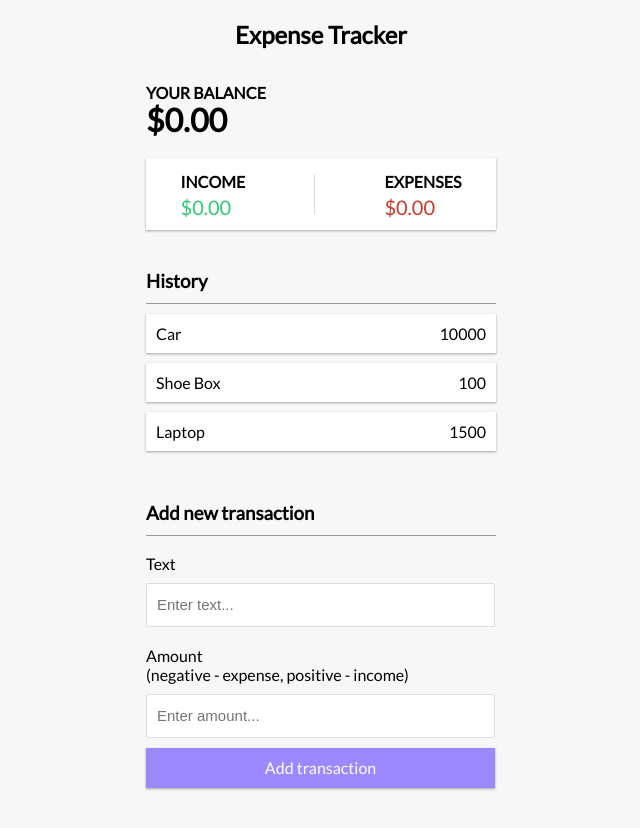
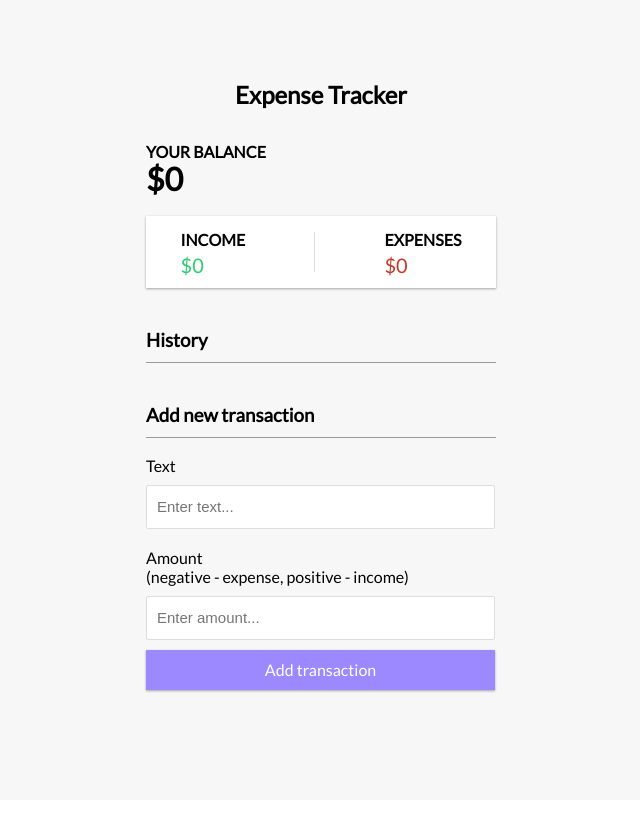
Before and after one commit to Amir-Shahzad7/Expense-Tracker-App, a React (Create React App) app: page / in a window 1280 px wide. Shown: the top 828 px of the page, without its empty margins (319-959 px from the left). After the commit the page ends 800 px from the top, so only its background shows below. Built offline with nearby package versions, Linux system fonts and the light colour scheme.

Commit message:
Updated Expense Tracker App

```diff
--- a/src/App.css
+++ b/src/App.css
@@ -10,8 +10,9 @@
   width: 350px;
   font-family: 'Lato', sans-serif;
 }
-.Header{
+.ExpenseTrackerApp{
   text-align: center;
+  margin-bottom: 40px;
 }
 .Balance{
   line-height: 5px;
@@ -22,23 +23,27 @@
   justify-content: space-around;
   box-shadow: 0 1px 3px rgba(0, 0, 0, 0.12), 0 1px 2px rgba(0, 0, 0, 0.24);
   line-height: 5px;
-  margin-top: 15px;
+  margin-top: 35px;
 }
 .HorizontalLine{
   border-width: 1px 0px 0px 0px;
 }
 .TransactionHistory{
-  margin-top: 30px;
+  margin-top: 50px;
   line-height: 5px;
 }
 .List{
+  margin: 0;
+  padding: 0;
+}
+.List > li{
   list-style-type: none;
+  display: flex;
+  justify-content: space-between;
   box-shadow: 0 1px 3px rgba(0, 0, 0, 0.12), 0 1px 2px rgba(0, 0, 0, 0.24);
   background-color: white;
-  display: flex;
-  justify-content: space-between;
   position: relative;
-  padding: 10px;
+  padding: 15px 10px;
   margin: 10px 0;
 }
 .AddTransaction{
@@ -47,7 +52,7 @@
 }
 .Form{
   display: inline-block;
-  margin: 10px 0px;
+  margin-top: 10px;
 }
 .InputBoxes{
   background-color: white;
--- a/src/App.js
+++ b/src/App.js
@@ -1,30 +1,13 @@
 import React from 'react';
 import './App.css';
-import AccountSummary from './Components/AccountSummary';
-import AddTransaction from './Components/AddTransaction';
-import Balance from './Components/Balance';
-import Header from './Components/Header';
-import TransactionHistory from './Components/TransactionHistory';
+import ExpenseTrackerApp from './Components/ExpenseTrackerApp';
 import { GlobalProvider } from './Context/GlobalContext';
 
 function App() {
   return (
     <div className="App" >
       <GlobalProvider>
-        <Header></Header>
-        <div>
-          <Balance></Balance>
-        </div>
-        <div>
-          <AccountSummary></AccountSummary>
-          <br />
-        </div>
-        <div>
-          <TransactionHistory></TransactionHistory>
-        </div>
-        <div>
-          <AddTransaction></AddTransaction>
-        </div>
+        <ExpenseTrackerApp></ExpenseTrackerApp>
       </GlobalProvider>
     </div>
   );
--- a/src/Components/AccountSummary.js
+++ /dev/null
@@ -1,21 +0,0 @@
-import React from 'react'
-
-const AccountSummary = () => {
-    return (
-        <div>
-            <div className="IncomeExpenseContainer">
-                <div>
-                    <h4><b>INCOME</b></h4>
-                    <p style={{ fontSize: "20px", color: "#2ECC71" }}>$0.00</p>
-                </div>
-                <p style={{borderRight: "1px solid #dedede"}}></p>
-                <div>
-                    <h4><b>EXPENSES</b></h4>
-                    <p style={{ fontSize: "20px", color: "#C8392B" }}>$0.00</p>
-                </div>
-            </div>
-        </div>
-    )
-}
-
-export default AccountSummary
--- a/src/Components/AddTransaction.js
+++ /dev/null
@@ -1,35 +0,0 @@
-import React, { useState } from 'react';
-
-const AddTransaction = () => {
-    let [text, setText] = useState("");
-    let [amount, setAmount] = useState("");
-
-    let handleAddition = (event) => {
-        event.preventDefault();
-    }
-    return (
-        <div>
-            <div className="AddTransaction">
-                <h3>Add new transaction</h3>
-                <hr className="HorizontalLine"></hr>
-            </div>
-            <div className="Form">
-                <form onSubmit={handleAddition}>
-                    <label>Text</label>
-                    <br />
-                    <input type="text" value={text} required onChange={(e) => setText(e.target.value)} className="InputBoxes" placeholder="Enter text..."></input>
-                    <br />
-                    <br />
-                    <label>Amount<br />(negative - expense, positive - income)</label>
-                    <br />
-                    <input type="number" value={amount} required onChange={(e) => setAmount(e.target.value)} className="InputBoxes" placeholder="Enter amount..."></input>
-                    <br />
-                    <input type="submit" value="Add transaction" className="AddButton"></input>
-                </form>
-            </div>
-        </div>
-
-    )
-}
-
-export default AddTransaction;
--- a/src/Components/Balance.js
+++ /dev/null
@@ -1,12 +0,0 @@
-import React from 'react'
-
-const Balance = () => {
-    return (
-        <div className="Balance">
-            <h4>YOUR BALANCE</h4>
-            <h1>$0.00</h1>
-        </div>
-    )
-}
-
-export default Balance
--- /dev/null
+++ b/src/Components/ExpenseTrackerApp.js
@@ -0,0 +1,101 @@
+import React, { useContext, useState } from 'react';
+import { GlobalContext } from '../Context/GlobalContext';
+
+const ExpenseTrackerApp = () => {
+    let { transactions, addTransactions } = useContext(GlobalContext);
+    let [newText, setText] = useState("");
+    let [newAmount, setAmount] = useState(0);
+
+    let handleAddition = (event) => {
+        event.preventDefault();
+        if (Number(newAmount) === 0){
+            alert("Please enter a Valid amount.");
+            return false;
+        }
+        addTransactions({
+            text: newText,
+            amount: Number(newAmount),
+        })
+    }
+
+    const getIncome = () => {
+        let income = 0;
+        for (var i = 0; i < transactions.length; i++) {
+            if (transactions[i].amount > 0) {
+                income = income + transactions[i].amount;
+            }
+        }
+        return income;
+    }
+
+    const getExpense = () => {
+        let expense = 0;
+        for (var i = 0; i < transactions.length; i++) {
+            if (transactions[i].amount < 0) {
+                expense = expense + transactions[i].amount;
+            }
+        }
+        return expense;
+    }
+
+    return (
+        <div>
+            <div className="ExpenseTrackerApp">
+                <h2>Expense Tracker</h2>
+            </div>
+            <div className="Balance">
+                <h4>YOUR BALANCE</h4>
+                <h1>${getIncome() + getExpense()}</h1>
+            </div>
+            <div>
+                <div className="IncomeExpenseContainer">
+                    <div>
+                        <h4><b>INCOME</b></h4>
+                        <p style={{ fontSize: "20px", color: "#2ECC71" }}>${getIncome()}</p>
+                    </div>
+                    <p style={{ borderRight: "1px solid #dedede" }}></p>
+                    <div>
+                        <h4><b>EXPENSES</b></h4>
+                        <p style={{ fontSize: "20px", color: "#C8392B" }}>${getExpense()}</p>
+                    </div>
+                </div>
+            </div>
+            <div className="TransactionHistory">
+                <h3>History</h3>
+                <hr className="HorizontalLine"></hr>
+                <ul className="List">
+                    {transactions.map((transObj, ind) => {
+                        return (
+                            <li key={ind}>
+                                <span>{transObj.text}</span>
+                                <span>${transObj.amount}</span>
+                            </li>
+                        )
+                    })}
+                </ul>
+            </div>
+            <div>
+                <div className="AddTransaction">
+                    <h3>Add new transaction</h3>
+                    <hr className="HorizontalLine"></hr>
+                </div>
+                <div className="Form">
+                    <form onSubmit={handleAddition}>
+                        <label>Text</label>
+                        <br />
+                        <input type="text" required onChange={(ev) => setText(ev.target.value)} className="InputBoxes" placeholder="Enter text..."></input>
+                        <br />
+                        <br />
+                        <label>Amount<br />(negative - expense, positive - income)</label>
+                        <br />
+                        <input type="number" required onChange={(ev) => setAmount(ev.target.value)} className="InputBoxes" placeholder="Enter amount..."></input>
+                        <br />
+                        <input type="submit" value="Add transaction" className="AddButton"></input>
+                    </form>
+                </div>
+            </div>
+        </div>
+    )
+}
+
+export default ExpenseTrackerApp;
--- a/src/Components/Header.js
+++ /dev/null
@@ -1,11 +0,0 @@
-import React from 'react';
-
-const Header = () => {
-    return (
-        <div className="Header">
-            <h2>Expense Tracker</h2>
-        </div>
-    )
-}
-
-export default Header;
--- a/src/Components/Transaction.js
+++ /dev/null
@@ -1,14 +0,0 @@
-import React from 'react';
-
-const Transaction = ({ transactions }) => {
-    return (
-        <div>
-            <li className="List">
-                {transactions.text}
-                <span>{transactions.amount}</span>
-            </li>
-        </div>
-    )
-}
-
-export default Transaction;
--- a/src/Components/TransactionHistory.js
+++ /dev/null
@@ -1,24 +0,0 @@
-import React, { useContext } from 'react';
-import { GlobalContext } from '../Context/GlobalContext';
-import Transaction from './Transaction';
-
-const TransactionHistory = () => {
-
-    const { transactions } = useContext(GlobalContext);
-
-    return (
-        <div>
-            <div className="TransactionHistory">
-                <h3>History</h3>
-                <hr className="HorizontalLine"></hr>
-            </div>
-            {transactions.map(transactions => (
-                <Transaction key={transactions.id} transactions={transactions}></Transaction>
-            )
-            )}
-
-        </div>
-    )
-}
-
-export default TransactionHistory;
--- a/src/Context/GlobalContext.js
+++ b/src/Context/GlobalContext.js
@@ -1,40 +1,35 @@
 import React, { createContext, useReducer } from 'react';
-import AppReducer from '../Reducer/AppReducer';
+import TransactionReducer from '../Reducer/AppReducer';
 
 // Creating Initial State.
 
-const initialState = {
-    transactions: [
-        { id: 1, text: "Car", amount: 10000 },
-        { id: 2, text: "Shoe Box", amount: 100 },
-        { id: 3, text: "Laptop", amount: 1500 },
-    ]
-}
+const initialTransactions = [
+]
 
 // Creating Global Context.
 
 
-export const GlobalContext = createContext(initialState);
+export const GlobalContext = createContext(initialTransactions);
 
 
 // Creating GlobalProvider.
 
 export const GlobalProvider = ({ children }) => {
-    const [state, dispatch] = useReducer(AppReducer, initialState);
-    function AddTransactions(transactions) {
+    let [state, dispatch] = useReducer(TransactionReducer, initialTransactions);
+    function addTransactions(transObj) {
         dispatch({
             type: "AddTransactions",
             payload: {
-                text: transactions.text,
-                amount: transactions.amount,
+                text: transObj.text,
+                amount: transObj.amount,
             }
-        })
+        });
     }
     return (
         <GlobalContext.Provider value={
             {
-                transactions: state.transactions,
-                AddTransactions,
+                transactions: state,
+                addTransactions,
             }
         }> {children}
         </GlobalContext.Provider>
--- a/src/Reducer/AppReducer.js
+++ b/src/Reducer/AppReducer.js
@@ -1,15 +1,11 @@
-const AppReducer = () => {
-    return (
-        (state, action) => {
-            switch (action.type) {
-                case "AddTransactions": {
-                    return [action.payload, ...state]
-                }
-                default:
-                    return state;
-            }
+const TransactionReducer = ((state, action) => {
+    switch(action.type){
+        case "AddTransactions": {
+            return [action.payload, ...state]
         }
-    )
-}
+        default:
+            return state;
+    }
+})
 
-export default AppReducer;
+export default TransactionReducer;
```
